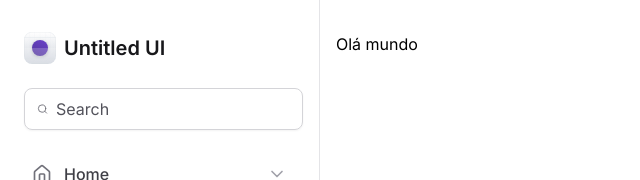
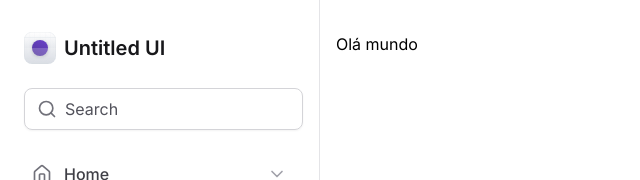
Before and after one commit to Gelzieny/tailwind-next, a Next.js app: page / in a window 1280 px wide. Shown: the top 180 px of the page, without its empty margins (0-640 px from the left). Built offline with nearby package versions, Linux system fonts and the light colour scheme.

Commit message:
Pattern de Composição

```diff
--- /dev/null
+++ b/src/app/components/Input/index.tsx
@@ -0,0 +1,29 @@
+import { ComponentProps } from 'react'
+
+type InputPrefixProps = ComponentProps<'div'>
+
+export function Prefix(props: InputPrefixProps) {
+  return <div {...props} />
+}
+
+type InputControlProps = ComponentProps<'input'>
+
+export function Control(props: InputControlProps) {
+  return (
+    <input
+      className="flex-1 border-0 bg-transparent p-0 text-zinc-900 placeholder-zinc-600"
+      {...props}
+    />
+  )
+}
+
+export type InputRootProps = ComponentProps<'div'>
+
+export function Root(props: InputRootProps) {
+  return (
+    <div
+      className="mx-1 flex w-full items-center gap-2 rounded-lg border border-zinc-300 px-3 py-2 shadow-sm"
+      {...props}
+    />
+  )
+}
--- a/src/app/components/Sidebar/Profile.tsx
+++ b/src/app/components/Sidebar/Profile.tsx
@@ -13,8 +13,7 @@
           Gelzieny R. Martins
         </span>
         <span className="truncate text-sm text-zinc-500">
-          {' '}
-          gelzieny@gmail.com{' '}
+          gelzieny@gmail.com
         </span>
       </div>
       <button type="button" className="ml-auto rounded-md p-2 hover:bg-zinc-50">
--- a/src/app/components/Sidebar/index.tsx
+++ b/src/app/components/Sidebar/index.tsx
@@ -1,10 +1,8 @@
 import {
   BarChart,
   CheckSquare,
-  Cog,
   Flag,
   Home,
-  LifeBuoy,
   Search,
   SquareStack,
   Users,
@@ -13,20 +11,19 @@
 import { NavItem } from './NavItem'
 import { UsedSpace } from './UsedSpace'
 import { Profile } from './Profile'
+import * as Input from '../Input'
 
 export function Sidebar() {
   return (
     <aside className="border-r border-zinc-200 px-5 py-8 flex flex-col gap-6">
       <Logo />
 
-      <div className="mx-1 flex w-full items-center gap-2 rounded-lg border border-zinc-300 px-3 py-2 shadow-sm">
-        <Search className="h-5 w-5 text-zinc-500" />
-        <input
-          type="text"
-          placeholder="Search"
-          className="flex-1 border-0 bg-transparent p-0 text-zinc-900 placeholder-zinc-600"
-        />
-      </div>
+      <Input.Root>
+        <Input.Prefix>
+          <Search className="h-5 w-5 text-zinc-500" />
+        </Input.Prefix>
+        <Input.Control placeholder="Search" />
+      </Input.Root>
 
       <nav className="space-y-0.5">
         <NavItem title="Home" icon={Home} />
```
